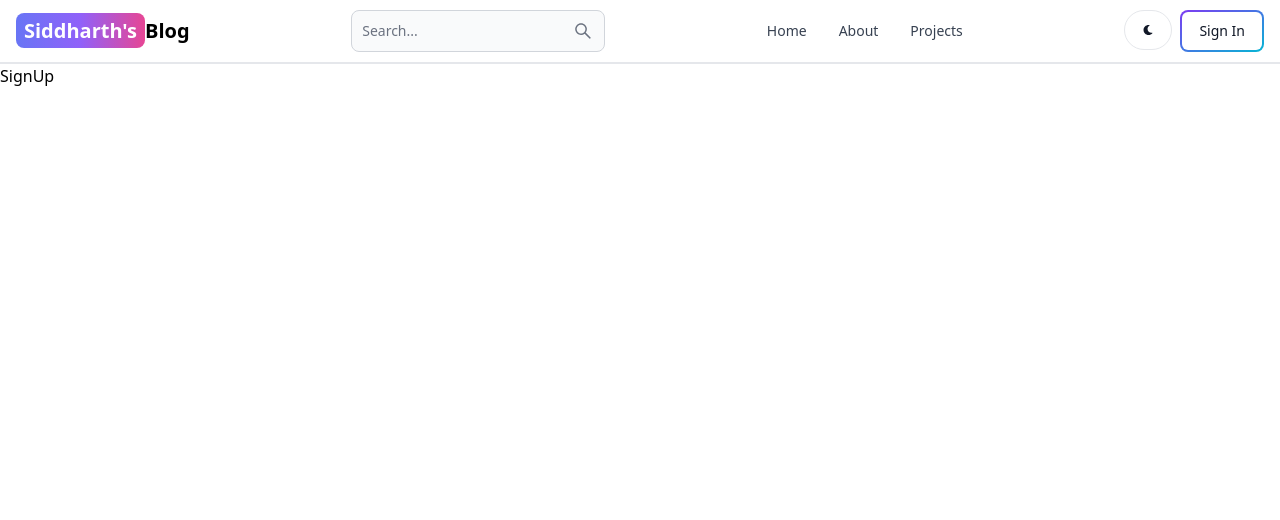
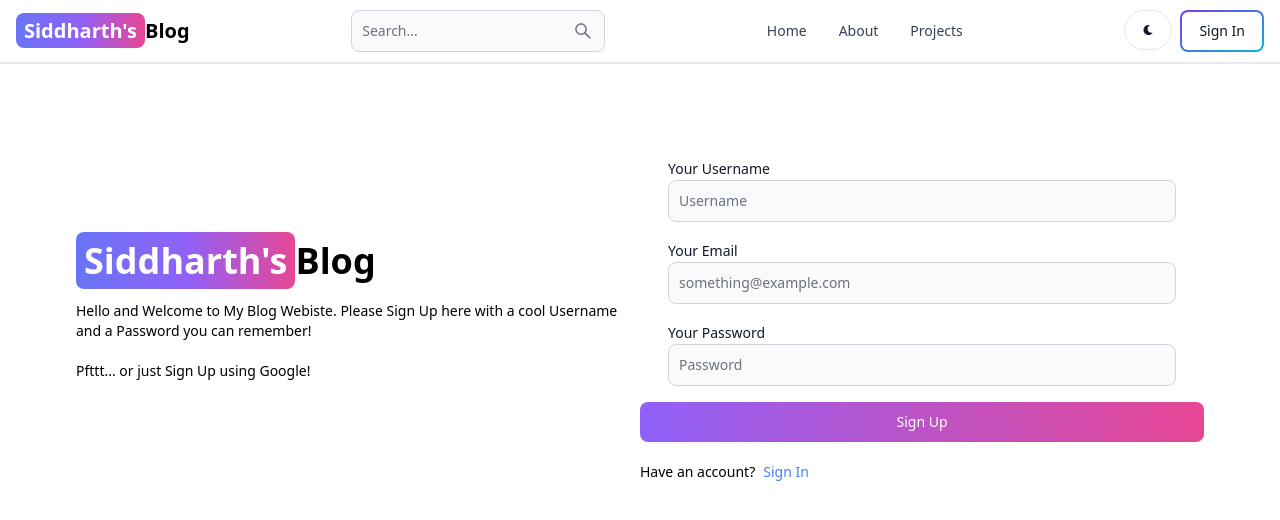
Before and after one commit to siddharth-ruria/mern-blog, a React (Vite) app in the folder client/: page /sign-up in a window 1280 px wide. Shown: the top 520 px of the page. Built offline with nearby package versions, Linux system fonts and the light colour scheme.

Commit message:
complete sign up page ui

```diff
--- a/client/src/components/Header.jsx
+++ b/client/src/components/Header.jsx
@@ -10,7 +10,7 @@
     <Navbar className='border-b-2'>
       <Link to='/' className='self-center whitespace-nowrap text-sm sm:text-xl font-semibold dark:text-white'>
       <span className='px-2 py-1 bg-gradient-to-r from-indigo-500 via-purple-500 to-pink-500 rounded-lg text-white'>Siddharth's</span>
-      Blog
+       Blog
       </Link>
       {/* --------------------- search bar and icon --------------------- */}
       <form>
--- a/client/src/pages/SignUp.jsx
+++ b/client/src/pages/SignUp.jsx
@@ -1,7 +1,53 @@
+import { Button, Label, TextInput } from 'flowbite-react'
 import React from 'react'
+import { Link } from 'react-router-dom'
 
 export default function SignUp() {
   return (
-    <div>SignUp</div>
+    <div className='min-h-screen mt-20'>
+      <div className='flex p-3 max-w-6xl flex-col mx-auto md:flex-row md:items-center'>
+
+        {/* left side */}
+
+        <div className="flex-1">
+        <Link to='/' className='font-bold dark:text-white text-4xl'>
+      <span className='px-2 py-1 bg-gradient-to-r from-indigo-500 via-purple-500 to-pink-500 rounded-lg text-white'>Siddharth's</span>
+       Blog
+      </Link>
+      <p className='text-sm mt-5 mb-4'>
+         Hello and Welcome to My Blog Webiste. Please Sign Up here with a cool Username and a Password you can remember!
+        <br/><br/>Pfttt... or just Sign Up using Google!
+      </p>
+        </div>
+
+        {/* right side */}
+
+        <div className="flex-1">
+          <form className='flex flex-col gap-4'>
+            <div className="md:px-7">
+              <Label value='Your Username'/>
+              <TextInput type='text' placeholder='Username' id='username'/>
+            </div>
+            <div className="md:px-7">
+              <Label value='Your Email'/>
+              <TextInput type='text' placeholder='something@example.com' id='email'/>
+            </div>
+            <div className="md:px-7">
+              <Label value='Your Password'/>
+              <TextInput type='text' placeholder='Password' id='password'/>
+            </div>
+            <Button gradientDuoTone={'purpleToPink'} type='submit'>
+              Sign Up
+            </Button>
+          </form>
+          <div className="flex gap-2 text-sm mt-5">
+            <span>Have an account?</span>
+            <Link to={'/sign-in'} className='text-blue-500'>
+            Sign In
+            </Link>
+          </div>
+        </div>
+      </div>
+    </div>
   )
 }
```
